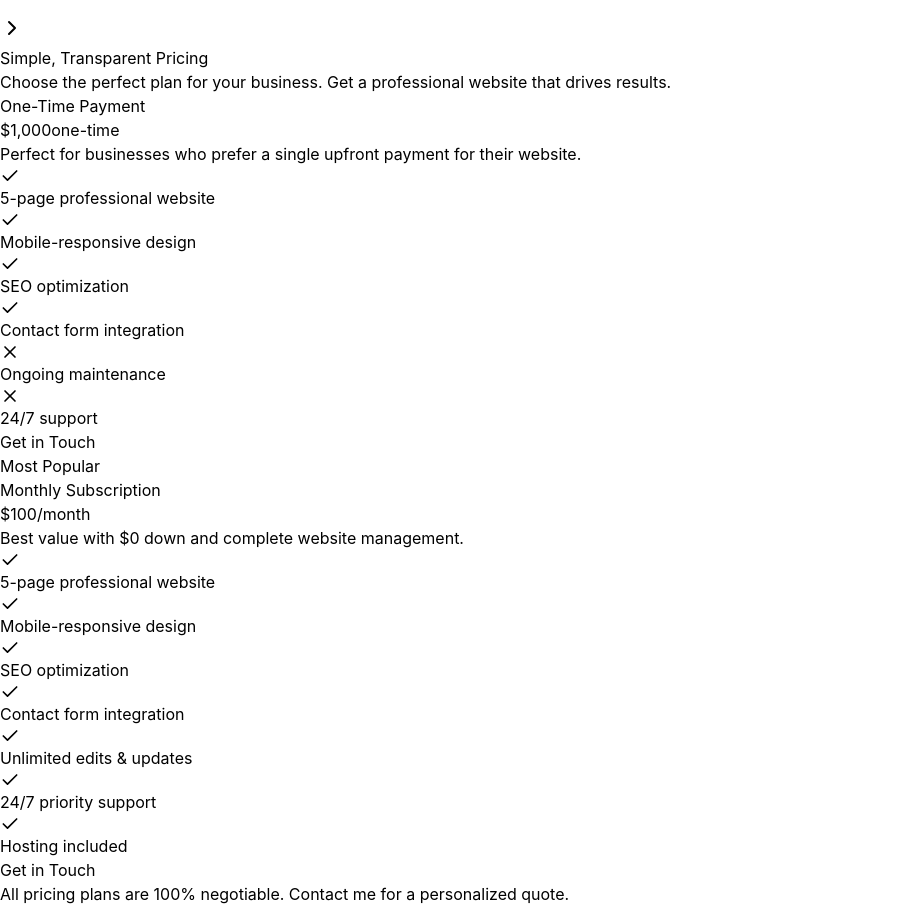
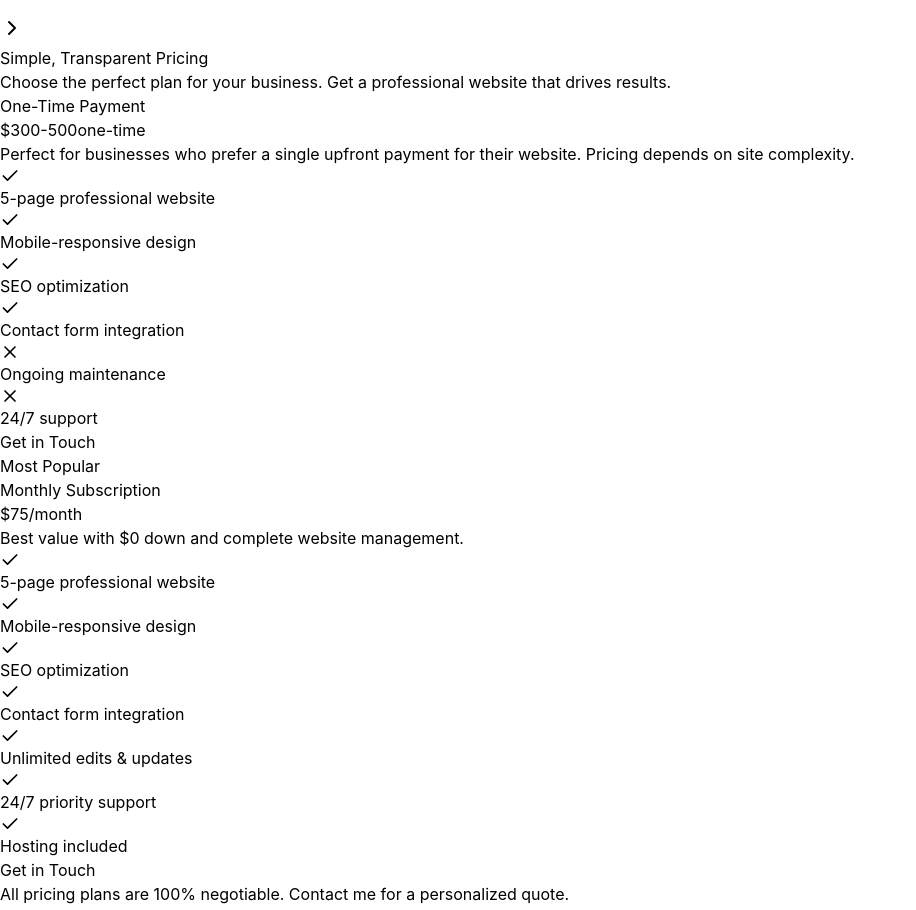
Before and after one commit to SalemZenati/webdev, a React (Vite) app in the folder my-app/: page / in a window 1280 px wide. Shown: the part 3840-4750 px from the top of the page, without its empty margins (0-916 px from the left). Built offline with nearby package versions, Linux system fonts and the light colour scheme.

Commit message:
Update Pricing.tsx

```diff
--- a/my-app/src/components/Pricing.tsx
+++ b/my-app/src/components/Pricing.tsx
@@ -20,11 +20,11 @@ const Pricing: React.FC = () => {
             <div className="p-8 flex flex-col h-full">
               <h3 className="text-2xl font-bold text-gray-800 mb-4">One-Time Payment</h3>
               <div className="mb-6">
-                <span className="text-4xl font-bold text-gray-800">$1,000</span>
+                <span className="text-4xl font-bold text-gray-800">$300-500</span>
                 <span className="text-gray-600 ml-2">one-time</span>
               </div>
               <p className="text-gray-600 mb-6">
-                Perfect for businesses who prefer a single upfront payment for their website.
+                Perfect for businesses who prefer a single upfront payment for their website. Pricing depends on site complexity.
               </p>
               <ul className="space-y-4 mb-8">
                 <li className="flex items-center text-gray-600">
@@ -72,7 +72,7 @@ const Pricing: React.FC = () => {
             <div className="p-8">
               <h3 className="text-2xl font-bold text-white mb-4">Monthly Subscription</h3>
               <div className="mb-6">
-                <span className="text-4xl font-bold text-white">$100</span>
+                <span className="text-4xl font-bold text-white">$75</span>
                 <span className="text-blue-200 ml-2">/month</span>
               </div>
               <p className="text-blue-200 mb-6">
```
